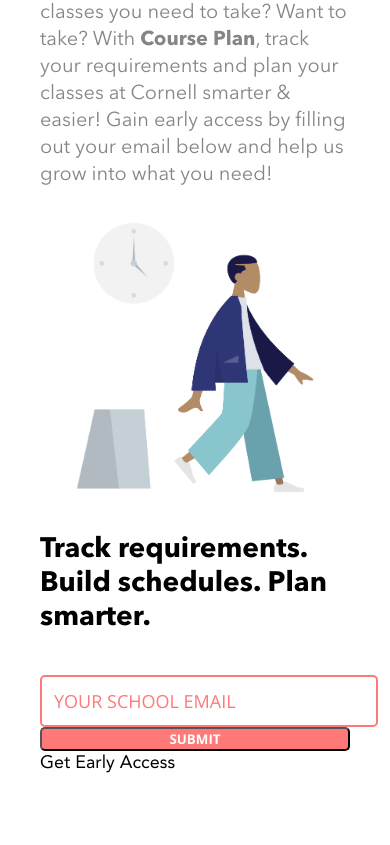
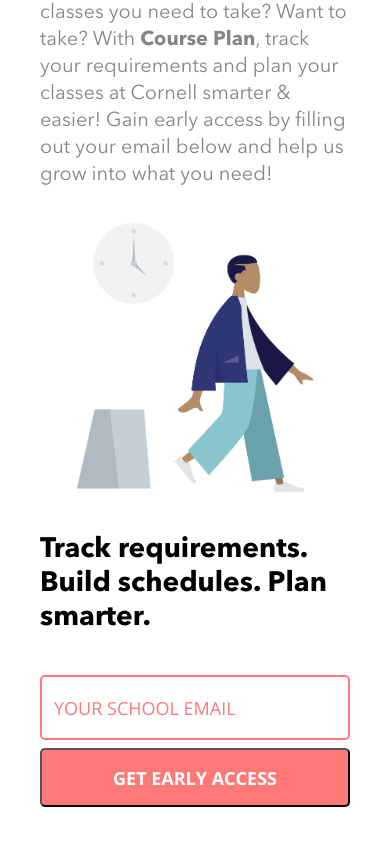
Before and after one commit to cornell-dti/course-plan-landingpage, a Vue app: page / in a window 390 px wide. Shown: the part 503-1348 px from the top of the page. Before the commit the page ends 1277 px from the top, so only its background shows below. Built offline with nearby package versions, Linux system fonts and the light colour scheme.

Commit message:
fixed button styling
Fixed button and input styling for landing page, including for responsive design

```diff
--- a/src/components/HelloWorld.vue
+++ b/src/components/HelloWorld.vue
@@ -26,12 +26,12 @@
           <img class="landing-image" src="@/assets/image.png" />
         </div>
         <h3 class="landing-subHeader">Track requirements. Build schedules. Plan smarter.</h3>
-        <div class="landing-inputWrapper">
-          <form id="form" class="landing-form" v-on:submit.prevent="addUser">
+        <form id="form" class="landing-form" v-on:submit.prevent="addUser">
+          <div class="landing-inputWrapper">
             <input class="landing-input" placeholder="Your School Email" v-model="newUser.email" />
-            <input type="submit" class="landing-button">Get Early Access</input>
-          </form>
-        </div>
+            <input type="submit" class="landing-button" value = "Get Early Access" />
+          </div>
+        </form>
       </div>
     </div>
   </div>
@@ -206,15 +206,16 @@
   display: flex;
   justify-content: space-between;
   font-size: 18px;
-  height: 59px;
   margin-bottom: 2rem;
 }
 
 .landing-input {
-  padding: .75rem;
+  padding-left: .75rem;
+  padding-right: .75rem;
   border: 2px #FF7979 solid;
   border-radius: 5px;
-  width: calc(100% / 3 * 2);
+  height: 59px;
+  width: -webkit-fill-available;
   margin-right: 30px;
   font-size: 18px;
   color: #FF7979;
@@ -223,7 +224,8 @@
 
 .landing-button {
   text-transform: uppercase;
-  width: calc(100% / 3);
+  width: 190px;
+  height: 59px;
   background: #FF7979;
   border-radius: 5px;
   color: white;
@@ -232,9 +234,11 @@
   justify-content: center;
   text-align: center;
 
-  padding-left: 10px;
-  padding-right: 10px;
 
+  padding-left: 20px;
+  padding-right: 20px;
+
+  font-size: 18px;
   font-weight: bold;
   font-family: OpenSansBold;
 }
@@ -275,15 +279,20 @@
   .landing-inputWrapper {
     display: flex;
     flex-direction: column;
+    width: 100%;
   }
 
   .landing-input {
-    width: 100%;
+    width: auto;
     margin-right: 0;
+    height: 59px;
   }
 
-  .landing-button {
-    width: 100%;
+  .landing-button{
+    width: auto;
+    height: 59px;
+    margin-top: .50rem;
+
   }
 }
 
```
Also changed, not shown: 1 other file (tests, documents, lock files or other folders).
